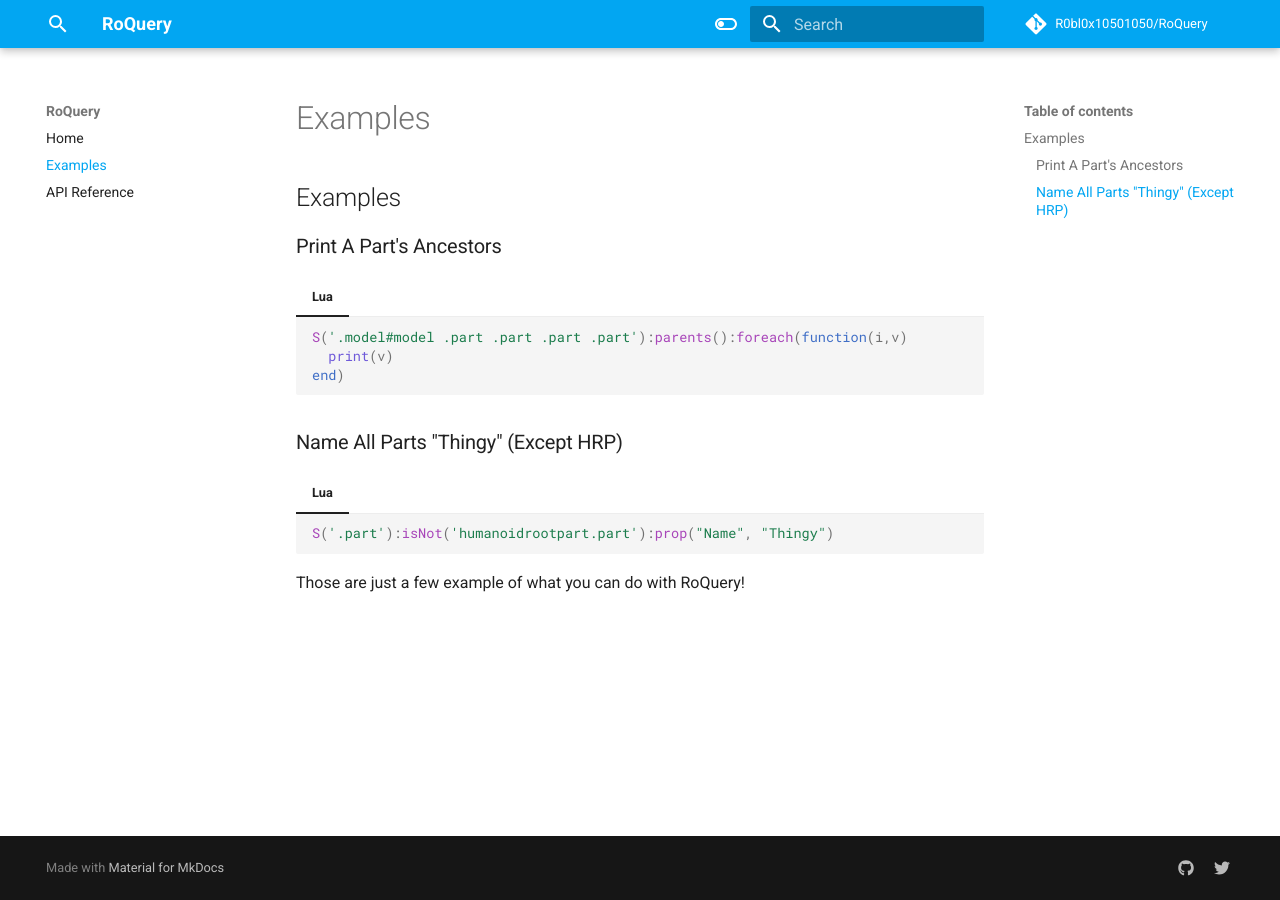
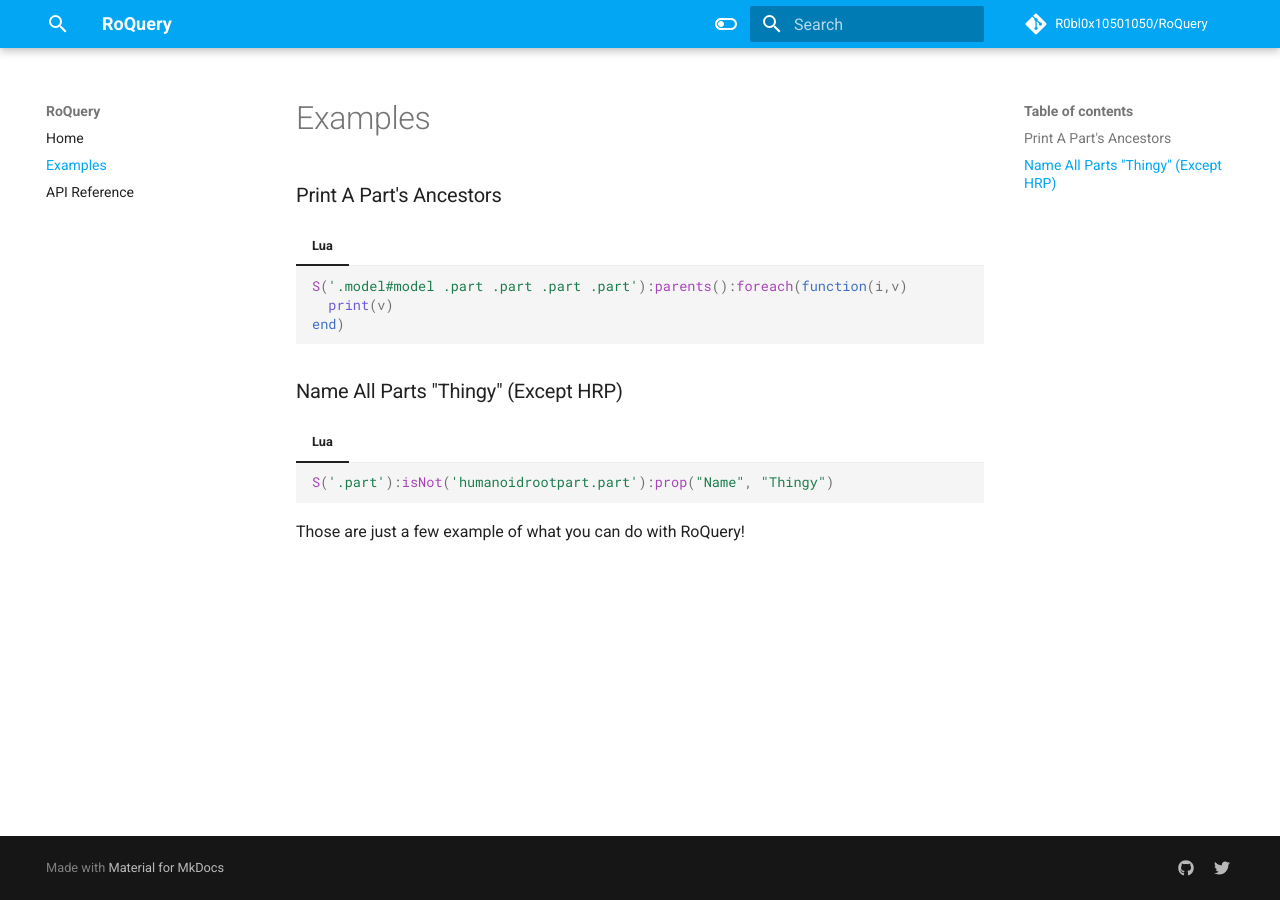
Before and after one commit to R0bl0x10501050/RoQuery, an MkDocs documentation site: the page built from docs/examples.md, in a window 1280 px wide. Built offline with MkDocs 1.6.1 and Material for MkDocs 9.7.7, drawn with Linux system fonts in a browser that asks for light colours; comment, search, counter and statistics services are not loaded.

Commit message:
Update examples.md

```diff
--- a/docs/examples.md
+++ b/docs/examples.md
@@ -1,5 +1,3 @@
-## Examples
-
 ### Print A Part's Ancestors
 
 === "Lua"
```
